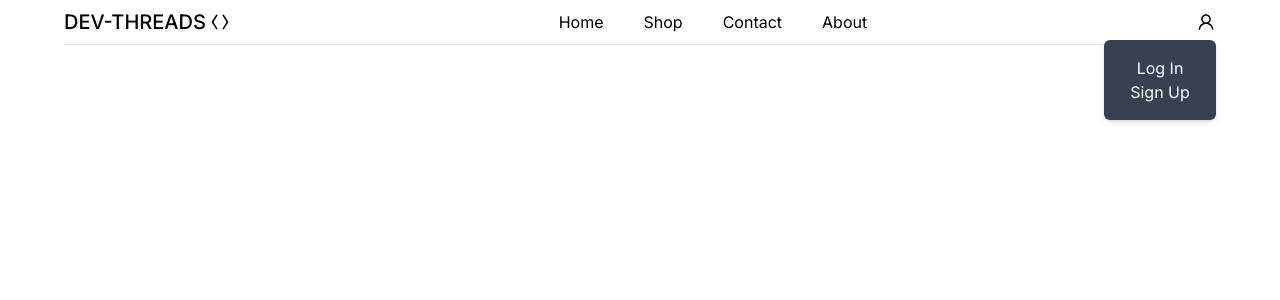
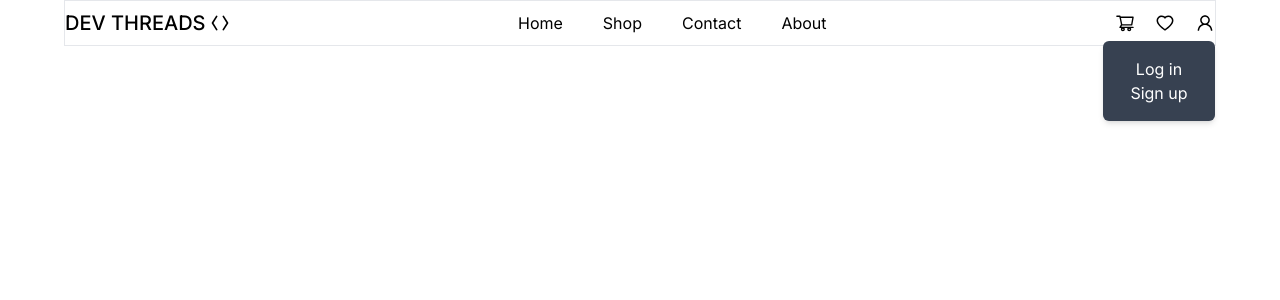
Before and after one commit to EstebanPastor/Dev-threads-e-commerce, a Next.js app: page / in a window 1280 px wide. Both pictures are taken after a click on the element 1205 px from the left and 22 px from the top of the page. Shown: the top 300 px of the page. Built offline with nearby package versions, Linux system fonts and the light colour scheme.

Commit message:
style: :art: Made some changes in the navbar component

```diff
--- a/app/components/ui/navbar/Navbar.tsx
+++ b/app/components/ui/navbar/Navbar.tsx
@@ -36,23 +36,23 @@ const Navbar = () => {
 
   return (
     <nav>
-      <div className="main-container border-b border-1 flex justify-between items-center py-2 relative">
-        <Link href={"/"}>
+      <div className="main-container border border-1 flex justify-between items-center py-2 relative">
+        <Link href="/">
           <div className="flex gap-1 items-center text-xl font-medium text-black">
-            <h1>DEV-THREADS</h1>
+            <h1>DEV THREADS</h1>
             <TbBracketsAngle />
           </div>
         </Link>
-
         <ul className="flex gap-10 max-md:hidden">
-          {mainLinks.map((link, index) => (
-            <Link key={index} href={link.route}>
+          {mainLinks.map((link, id) => (
+            <Link href={link.route} key={id}>
               <li>{link.label}</li>
             </Link>
           ))}
         </ul>
-
         <div className="flex gap-5 text-xl [&>*]:cursor-pointer">
+          <AiOutlineShoppingCart />
+          <AiOutlineHeart />
           <div className="max-md:hidden" onClick={userMenuHandler}>
             <AiOutlineUser />
           </div>
@@ -60,27 +60,24 @@ const Navbar = () => {
             {openMobileMenu ? <MdClose /> : <FiMenu />}
           </div>
         </div>
-
         {openUserMenu && (
           <div className="z-10 absolute right-0 top-[40px] w-28 bg-gray-700 shadow-md rounded-md p-4 text-white max-md:hidden text-center">
             {!user ? (
               <ul>
-                <Link onClick={() => setOpenUserMenu(false)} href={"/sign-in"}>
-                  <li>Log In</li>
+                <Link href="sign-in">
+                  <li>Log in</li>
                 </Link>
-                <Link onClick={() => setOpenUserMenu(false)} href={"/sign-up"}>
-                  <li>Sign Up</li>
+                <Link href="sign-up">
+                  <li>Sign up</li>
                 </Link>
               </ul>
             ) : (
               <ul>
-                {userLinks.map((link, index) => (
-                  <Link
-                    onClick={() => setOpenUserMenu(false)}
-                    key={index}
-                    href={link.route}
-                  >
-                    <li>{link.label}</li>
+                {userLinks.map((link, id) => (
+                  <Link href={link.route} key={id}>
+                    <li className="cursor-pointer" onClick={() => signOut()}>
+                      {link.label}
+                    </li>
                   </Link>
                 ))}
                 <li className="cursor-pointer" onClick={() => signOut()}>
@@ -91,30 +88,28 @@ const Navbar = () => {
           </div>
         )}
       </div>
-
-
       {openMobileMenu && (
         <div className="md:hidden">
           <div className="absolute right-5 w-48 bg-gray-700 py-5 shadow-md rounded-md p-4 text-white text-center z-[99999]">
             <ul className="flex flex-col gap-5">
-              {mainLinks.map((link, index) => (
-                <Link key={index} href={link.route}>
+              {mainLinks.map((link, id) => (
+                <Link href={link.route} key={id}>
                   <li>{link.label}</li>
                 </Link>
               ))}
               {!user ? (
                 <>
-                  <Link href={"/sign-in"}>
+                  <Link href="/sign-in">
                     <li>Log In</li>
                   </Link>
-                  <Link href={"/sign-up"}>
+                  <Link href="/sign-up">
                     <li>Sign Up</li>
                   </Link>
                 </>
               ) : (
                 <>
-                  {userLinks.map((link, index) => (
-                    <Link key={index} href={link.route}>
+                  {userLinks.map((link, id) => (
+                    <Link href={link.route} key={id}>
                       <li>{link.label}</li>
                     </Link>
                   ))}
```
